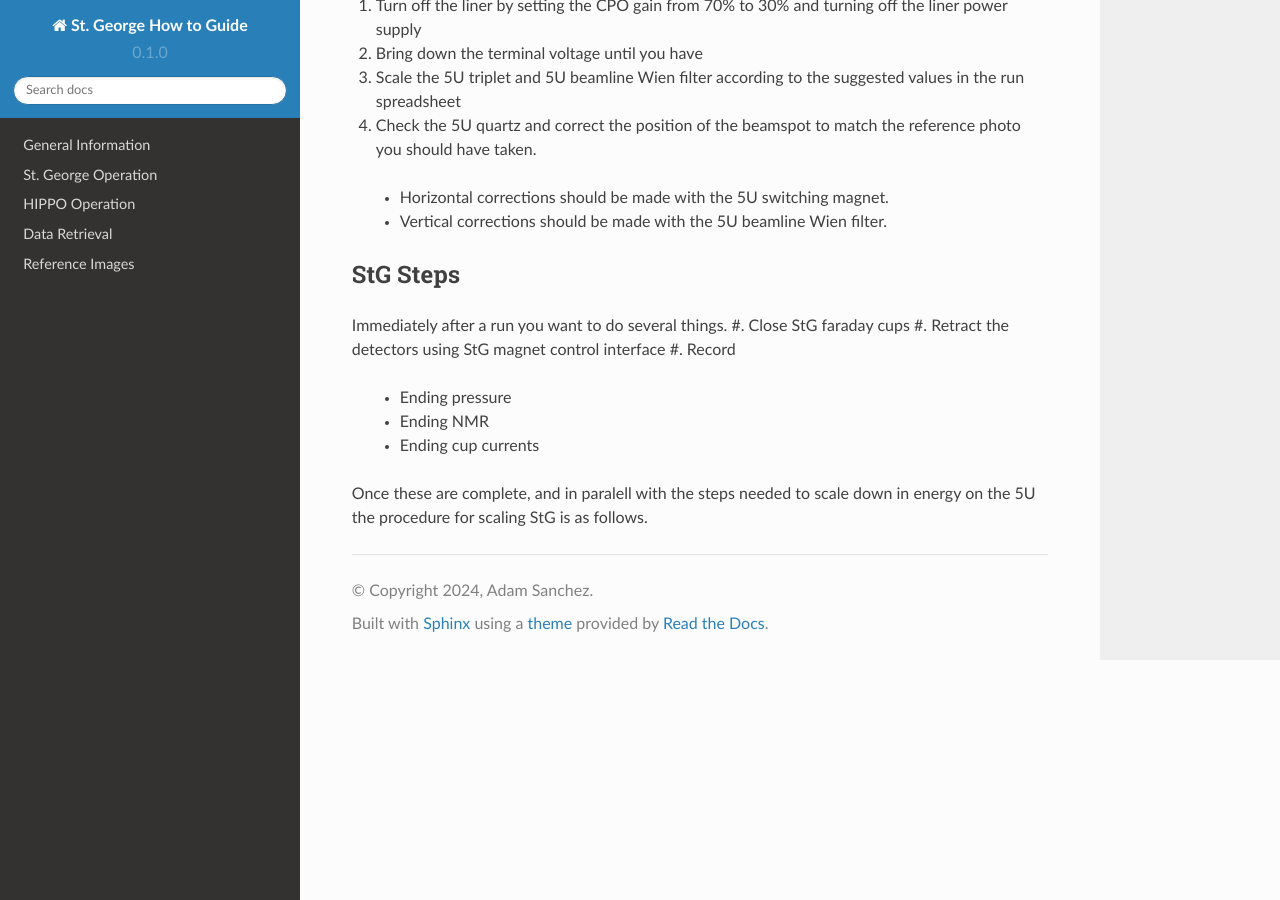
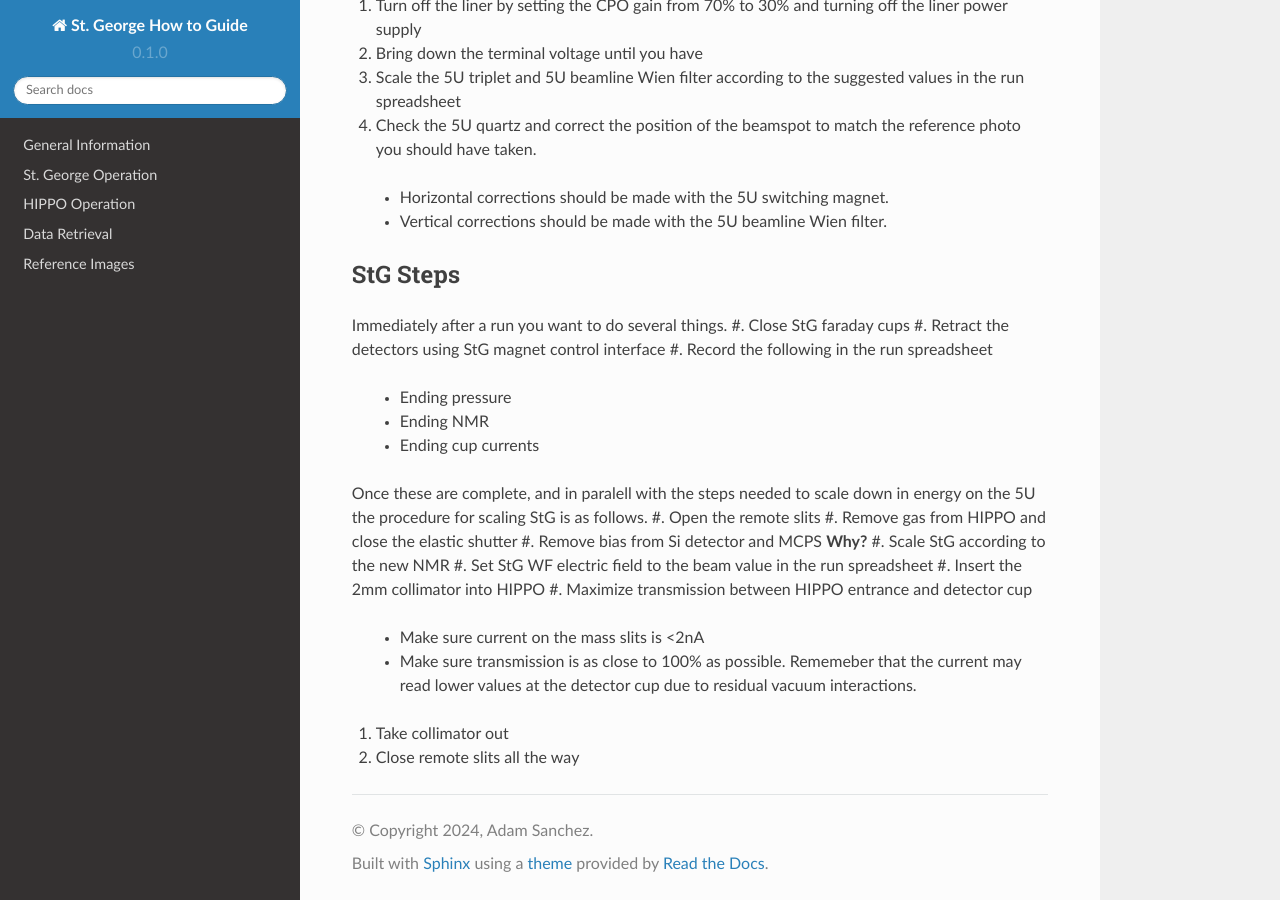
Before and after one commit to asanch25/StG-How-To, a Sphinx documentation site: the page built from docs/source/energyprocedure.rst, in a window 1280 px wide and 900 px high, scrolled down 534 px. Built offline with Sphinx 7.4.7 and the Read the Docs theme 2.0.0, drawn with Linux system fonts in a browser that asks for light colours; pages that are not in the unit, such as notebooks, are missing from menus.

Commit message:
Update energyprocedure.rst

```diff
--- a/docs/source/energyprocedure.rst
+++ b/docs/source/energyprocedure.rst
@@ -26,9 +26,22 @@ StG Steps
 Immediately after a run you want to do several things.
 #. Close StG faraday cups
 #. Retract the detectors using StG magnet control interface
-#. Record
+#. Record the following in the run spreadsheet
   * Ending pressure
   * Ending NMR
   * Ending cup currents
 
 Once these are complete, and in paralell with the steps needed to scale down in energy on the 5U the procedure for scaling StG is as follows.
+#. Open the remote slits
+#. Remove gas from HIPPO and close the elastic shutter
+#. Remove bias from Si detector and MCPS **Why?**
+#. Scale StG according to the new NMR
+#. Set StG WF electric field to the beam value in the run spreadsheet
+#. Insert the 2mm collimator into HIPPO
+#. Maximize transmission between HIPPO entrance and detector cup
+ * Make sure current on the mass slits is <2nA
+ * Make sure transmission is as close to 100% as possible. Rememeber that the current may read lower values at the detector cup due to residual vacuum interactions.
+#. Take collimator out
+#. Close remote slits all the way
+
+.. note:
```
